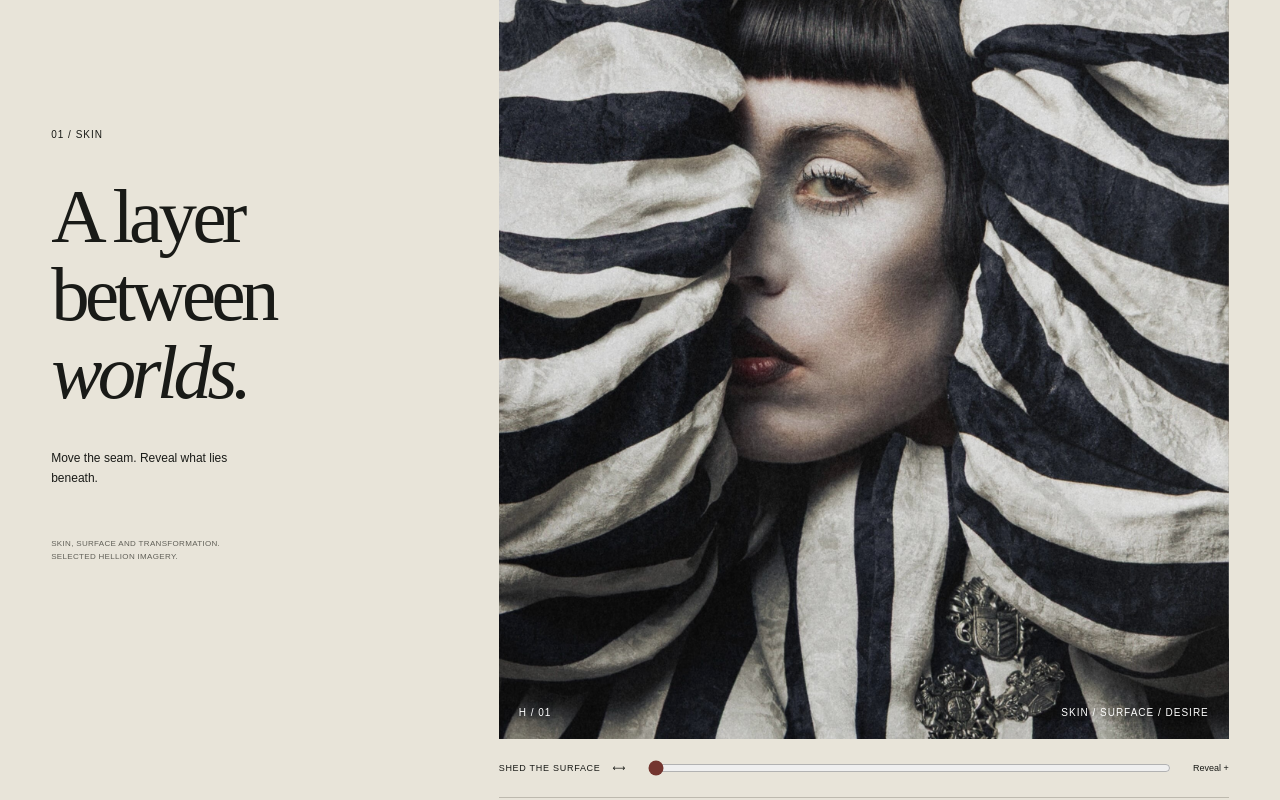
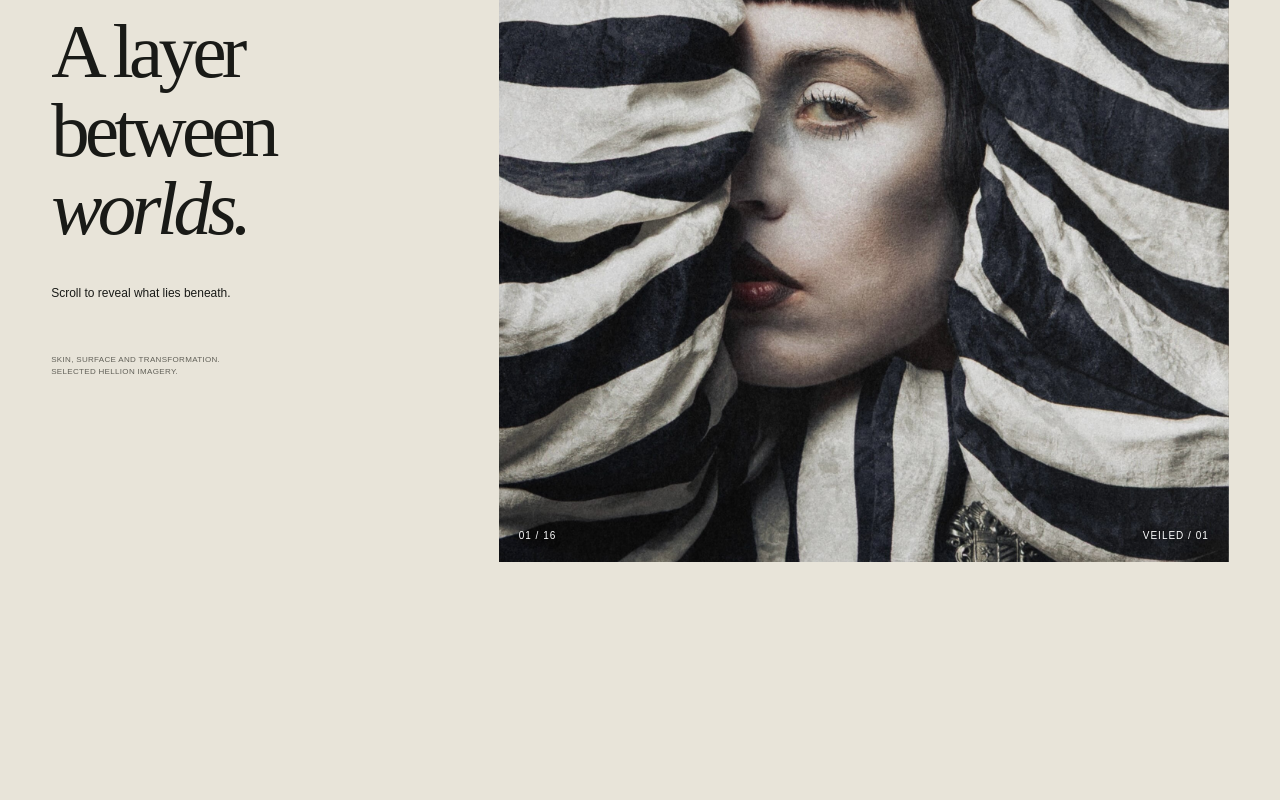
Before and after one commit to andaykhvc/Storm-Nijhuis, a Next.js app: page /hellion in a window 1280 px wide. Shown: the part 740-1540 px from the top of the page. Built offline with nearby package versions, Linux system fonts and the light colour scheme.

Commit message:
Animate all HELLION photographs with reversible scroll shedding

```diff
--- a/app/globals.css
+++ b/app/globals.css
@@ -251,6 +251,7 @@ main {
   color: var(--muted);
 }
 .shedding-wrap {
+  width: 100%;
   min-width: 0;
 }
 .shedding {
@@ -277,20 +278,18 @@ main {
 }
 .shed-over {
   clip-path: polygon(
-    var(--shed) 0,
+    var(--shed, 0%) 0,
     100% 0,
     100% 100%,
-    var(--shed) 100%,
-    calc(var(--shed) + var(--fold-a)) 80%,
-    calc(var(--shed) - var(--fold-b)) 62%,
-    calc(var(--shed) + var(--fold-c)) 43%,
-    calc(var(--shed) - var(--fold-d)) 23%
+    var(--shed, 0%) 100%,
+    calc(var(--shed, 0%) + var(--fold-a, 0%)) 80%,
+    calc(var(--shed, 0%) - var(--fold-b, 0%)) 62%,
+    calc(var(--shed, 0%) + var(--fold-c, 0%)) 43%,
+    calc(var(--shed, 0%) - var(--fold-d, 0%)) 23%
   );
-  transition: clip-path 0.55s cubic-bezier(0.2, 0.7, 0.2, 1);
 }
 .shed-over img {
-  transform: scale(1.02);
-  transition: transform 0.7s;
+  transform: scale(var(--peel-stretch, 1.02));
 }
 .surface-label {
   position: absolute;
@@ -301,32 +300,6 @@ main {
   justify-content: space-between;
   color: #fff;
   text-shadow: 0 1px 8px #000;
-}
-.shed-controls {
-  display: flex;
-  align-items: center;
-  gap: 20px;
-  min-height: 59px;
-  border-bottom: 1px solid var(--line);
-  font-size: 9px;
-  text-transform: uppercase;
-  letter-spacing: 0.08em;
-}
-.shed-controls label {
-  display: flex;
-  gap: 12px;
-  white-space: nowrap;
-}
-.shed-controls input {
-  width: 100%;
-  min-width: 30px;
-  height: 32px;
-  accent-color: var(--red);
-  cursor: ew-resize;
-}
-.shed-controls button {
-  white-space: nowrap;
-  min-height: 44px;
 }
 .hero-foot {
   display: flex;
@@ -871,12 +844,6 @@ main {
   .archive-caption span:nth-child(2) {
     display: none;
   }
-  .shed-controls {
-    gap: 12px;
-  }
-  .shed-controls label {
-    font-size: 8px;
-  }
   .manifesto-bottom {
     margin-left: 15%;
   }
@@ -987,15 +954,6 @@ main {
     left: 15px;
     right: 15px;
     bottom: 15px;
-  }
-  .shed-controls {
-    gap: 14px;
-  }
-  .shed-controls label {
-    font-size: 8px;
-  }
-  .shed-controls button {
-    font-size: 8px;
   }
   .hero-foot {
     margin-top: 28px;
@@ -1271,7 +1229,7 @@ main {
 }
 .shed-seam {
   position: absolute;
-  left: var(--shed);
+  left: var(--shed, 0%);
   top: 0;
   height: 100%;
   width: 3%;
@@ -1293,5 +1251,94 @@ main {
     100% 100%,
     100% 0
   );
-  transition: left 0.55s cubic-bezier(0.2, 0.7, 0.2, 1);
+  opacity: var(--seam-opacity, 0);
 }
+
+/* The same organic mask is now scrubbed by normal page scrolling. */
+.shedding-wrap {
+  --shed-top: clamp(24px, 8svh, 80px);
+  --shed-travel: clamp(220px, 40svh, 420px);
+}
+.shed-runway {
+  height: 0;
+}
+.is-scroll-linked .shed-sticky {
+  position: sticky;
+  top: var(--shed-top);
+}
+.is-scroll-linked .shed-runway {
+  height: calc(var(--shed-travel) * var(--sequence-steps, 1));
+}
+.shedding {
+  max-height: calc(100svh - 2 * var(--shed-top));
+}
+.hero-composition,
+.collection-surface {
+  align-items: start;
+}
+.hero-statement {
+  padding-top: 70px;
+}
+.collection-surface > div:first-child {
+  padding-top: 70px;
+}
+@media (min-width: 701px) and (prefers-reduced-motion: no-preference) {
+  .hero-statement,
+  .collection-surface > div:first-child {
+    position: sticky;
+    top: clamp(24px, 8svh, 80px);
+  }
+}
+@media (max-width: 700px) {
+  .hero-statement {
+    padding-top: 42px;
+  }
+  .collection-surface > div:first-child {
+    padding-top: 0;
+  }
+}
+@media (prefers-reduced-motion: reduce) {
+  .shed-over {
+    clip-path: none;
+  }
+  .shed-over img {
+    transform: scale(1.02);
+  }
+  .shed-seam {
+    display: none;
+  }
+}
+
+.shed-buffer {
+  position: absolute;
+  width: 1px;
+  height: 1px;
+  overflow: hidden;
+  opacity: 0;
+  pointer-events: none;
+}
+.lookbook {
+  align-items: start;
+}
+.lookbook .shedding {
+  aspect-ratio: 0.75;
+}
+.lookbook-aside {
+  position: sticky;
+  top: clamp(24px, 8svh, 80px);
+  padding-top: 45px;
+}
+.lookbook-aside p {
+  font-size: 11px;
+  line-height: 1.8;
+}
+@media (max-width: 700px) {
+  .lookbook-aside {
+    position: static;
+    padding-top: 0;
+    order: -1;
+  }
+  .lookbook-aside p {
+    grid-column: 2;
+  }
+}
--- a/app/hellion/page.tsx
+++ b/app/hellion/page.tsx
@@ -34,17 +34,14 @@ export default function Hellion() {
             <br />
             <em>worlds.</em>
           </h2>
-          <p>Move the seam. Reveal what lies beneath.</p>
+          <p>Scroll to reveal what lies beneath.</p>
           <span className="content-note">
             Skin, surface and transformation.
             <br />
             Selected HELLION imagery.
           </span>
         </div>
-        <Shedding
-          outer={getMedia(site.home.hero)}
-          inner={getMedia(site.home.reveal)}
-        />
+        <Shedding items={site.scrollSequence.map(getMedia)} />
       </div>
       <div className="collection-quote">
         <span className="eyebrow">02 / Transformation</span>
--- a/app/page.tsx
+++ b/app/page.tsx
@@ -44,10 +44,7 @@ export default function Home() {
             </Link>
             <span className="hero-side-note">01 — Skin / surface / desire</span>
           </div>
-          <Shedding
-            outer={getMedia(site.home.hero)}
-            inner={getMedia(site.home.reveal)}
-          />
+          <Shedding items={site.scrollSequence.map(getMedia)} />
         </div>
         <div className="hero-foot">
           <span>Scroll to unfold ↓</span>
--- a/components/lookbook.tsx
+++ b/components/lookbook.tsx
@@ -1,25 +1,14 @@
-"use client";
-import { useHydrated } from "@/components/use-hydrated";
-import { useState } from "react";
-import { MediaImage } from "@/components/media-image";
+import { Shedding } from "@/components/shedding";
 import type { Media } from "@/content/site";
+
 export function Lookbook({ items }: { items: Media[] }) {
-  const ready = useHydrated();
-  const [index, setIndex] = useState(0);
   if (!items.length) return null;
-  const item = items[index];
-  function move(direction: number) {
-    setIndex((index + direction + items.length) % items.length);
-  }
   return (
-    <section className="lookbook" aria-label="Interactive visual sequence">
-      <div className="lookbook-image">
-        <MediaImage
-          key={item.id}
-          item={item}
-          sizes="(max-width: 700px) 100vw, 60vw"
-        />
-      </div>
+    <section
+      className="lookbook"
+      aria-label="Scroll through the visual sequence"
+    >
+      <Shedding items={items} priority={false} />
       <div className="lookbook-aside">
         <span className="eyebrow">The sequence</span>
         <h2>
@@ -27,31 +16,11 @@ export function Lookbook({ items }: { items: Media[] }) {
           <br />
           <em>skin.</em>
         </h2>
-        <div className="lookbook-info" aria-live="polite">
-          <span>
-            {String(index + 1).padStart(2, "0")} /{" "}
-            {String(items.length).padStart(2, "0")}
-          </span>
-          <h3>{item.title}</h3>
-          <p>{item.caption}</p>
-          {item.materials?.length ? <p>{item.materials.join(" / ")}</p> : null}
-        </div>
-        <div className="sequence-controls">
-          <button
-            disabled={!ready}
-            onClick={() => move(-1)}
-            aria-label="Previous image"
-          >
-            ←
-          </button>
-          <button
-            disabled={!ready}
-            onClick={() => move(1)}
-            aria-label="Next image"
-          >
-            →
-          </button>
-        </div>
+        <p>
+          Scroll down to move forward.
+          <br />
+          Scroll up to return.
+        </p>
       </div>
     </section>
   );
--- a/components/shedding.tsx
+++ b/components/shedding.tsx
@@ -1,68 +1,199 @@
 "use client";
-import { useHydrated } from "@/components/use-hydrated";
-import { useState } from "react";
+
+import { useEffect, useLayoutEffect, useRef, useState } from "react";
 import type { CSSProperties } from "react";
 import { MediaImage } from "@/components/media-image";
 import type { Media } from "@/content/site";
-export function Shedding({ outer, inner }: { outer: Media; inner: Media }) {
-  const ready = useHydrated();
-  const [amount, setAmount] = useState(0);
+
+const initialSurface = {
+  "--shed": "0%",
+  "--fold-a": "0%",
+  "--fold-b": "0%",
+  "--fold-c": "0%",
+  "--fold-d": "0%",
+  "--seam-opacity": "0",
+} as CSSProperties;
+
+function paintSurface(image: HTMLDivElement, progress: number) {
+  const fold = Math.sin(progress * Math.PI);
+  image.style.setProperty("--shed", `${progress * 100}%`);
+  image.style.setProperty("--fold-a", `${fold * 2.5}%`);
+  image.style.setProperty("--fold-b", `${fold * 1.5}%`);
+  image.style.setProperty("--fold-c", `${fold * 3}%`);
+  image.style.setProperty("--fold-d", `${fold}%`);
+  image.style.setProperty(
+    "--seam-opacity",
+    progress > 0 && progress < 1 ? "1" : "0",
+  );
+  image.style.setProperty("--peel-stretch", `${1.02 + fold * 0.012}`);
+}
+
+export function Shedding({
+  items,
+  priority = true,
+}: {
+  items: Media[];
+  priority?: boolean;
+}) {
+  const [index, setIndex] = useState(0);
+  const [labelIndex, setLabelIndex] = useState(0);
+  const wrapper = useRef<HTMLDivElement>(null);
+  const sticky = useRef<HTMLDivElement>(null);
+  const surface = useRef<HTMLDivElement>(null);
+  const runway = useRef<HTMLDivElement>(null);
+  const position = useRef({ index: 0, label: 0, progress: 0 });
+
+  // Apply the mask after a pair changes so the previous photograph cannot flash back.
+  useLayoutEffect(() => {
+    if (surface.current)
+      paintSurface(surface.current, position.current.progress);
+  }, [index]);
+
+  useEffect(() => {
+    const container = wrapper.current;
+    const panel = sticky.current;
+    const image = surface.current;
+    const distance = runway.current;
+    if (!container || !panel || !image || !distance || items.length < 2) return;
+
+    const motion = window.matchMedia("(prefers-reduced-motion: reduce)");
+    let dispose = () => {};
+
+    function configure() {
+      dispose();
+      if (!window.IntersectionObserver) return;
+      const reduced = motion.matches;
+      container!.classList.add("is-scroll-linked");
+      let frame = 0;
+      let listening = false;
+      let top = 0;
+      let travel = 1;
+
+      function paint() {
+        frame = 0;
+        const progress = Math.max(
+          0,
+          Math.min(1, (top - container!.getBoundingClientRect().top) / travel),
+        );
+        const sequence = progress * (items.length - 1);
+        const nextIndex = Math.min(
+          Math.floor(sequence),
+          items.length - (reduced ? 1 : 2),
+        );
+        const amount = reduced ? 0 : sequence - nextIndex;
+        const changed = nextIndex !== position.current.index;
+        const nextLabel = Math.min(
+          items.length - 1,
+          Math.floor(sequence + (reduced ? 0 : 0.5)),
+        );
+        if (nextLabel !== position.current.label) setLabelIndex(nextLabel);
+        position.current = {
+          index: nextIndex,
+          label: nextLabel,
+          progress: amount,
+        };
+        if (changed) setIndex(nextIndex);
+        else paintSurface(image!, amount);
+      }
+
+      function schedule() {
+        if (!frame) frame = window.requestAnimationFrame(paint);
+      }
+
+      function measure() {
+        top = parseFloat(window.getComputedStyle(panel!).top) || 0;
+        travel = Math.max(1, distance!.getBoundingClientRect().height);
+        schedule();
+      }
+
+      const observer = new IntersectionObserver(
+        ([entry]) => {
+          if (entry.isIntersecting && !listening) {
+            window.addEventListener("scroll", schedule, { passive: true });
+            listening = true;
+          } else if (!entry.isIntersecting && listening) {
+            window.removeEventListener("scroll", schedule);
+            listening = false;
+          }
+          schedule();
+        },
+        { rootMargin: "200px 0px" },
+      );
+      observer.observe(container!);
+      const resize = window.ResizeObserver ? new ResizeObserver(measure) : null;
+      resize?.observe(panel!);
+      resize?.observe(distance!);
+      window.addEventListener("resize", measure, { passive: true });
+      measure();
+
+      dispose = () => {
+        observer.disconnect();
+        resize?.disconnect();
+        window.removeEventListener("scroll", schedule);
+        window.removeEventListener("resize", measure);
+        window.cancelAnimationFrame(frame);
+        container!.classList.remove("is-scroll-linked");
+      };
+    }
+
+    configure();
+    motion.addEventListener("change", configure);
+    return () => {
+      motion.removeEventListener("change", configure);
+      dispose();
+    };
+  }, [items]);
+
+  if (!items.length) return null;
+  const outer = items[index];
+  const inner = items[Math.min(index + 1, items.length - 1)];
+  const upcoming = items[index + 2];
+
   return (
-    <div className="shedding-wrap">
     <div
-        className="shedding"
-        style={
-          {
-            "--shed": `${amount}%`,
-            "--fold-a": `${amount > 0 && amount < 100 ? 2.5 : 0}%`,
-            "--fold-b": `${amount > 0 && amount < 100 ? 1.5 : 0}%`,
-            "--fold-c": `${amount > 0 && amount < 100 ? 3 : 0}%`,
-            "--fold-d": `${amount > 0 && amount < 100 ? 1 : 0}%`,
-          } as CSSProperties
-        }
+      ref={wrapper}
+      className="shedding-wrap"
+      style={{ "--sequence-steps": items.length - 1 } as CSSProperties}
     >
+      <div ref={sticky} className="shed-sticky">
+        <div ref={surface} className="shedding" style={initialSurface}>
           <div className="shed-under">
-          <MediaImage item={inner} sizes="(max-width: 700px) 100vw, 55vw" />
+            <MediaImage
+              item={inner}
+              fit={inner.role === "full-look" ? "contain" : "cover"}
+              eager
+              sizes="(max-width: 700px) 100vw, 55vw"
+            />
           </div>
           <div className="shed-over">
             <MediaImage
               item={outer}
-            priority
+              fit={outer.role === "full-look" ? "contain" : "cover"}
+              eager
+              priority={priority && index === 0}
               sizes="(max-width: 700px) 100vw, 55vw"
             />
           </div>
-        {amount > 0 && amount < 100 ? (
           <span className="shed-seam" aria-hidden="true" />
-        ) : null}
           <div className="surface-label">
-          <span>H / 01</span>
-          <span>Skin / surface / desire</span>
+            <span>
+              {String(labelIndex + 1).padStart(2, "0")} /{" "}
+              {String(items.length).padStart(2, "0")}
+            </span>
+            <span>{items[labelIndex].title}</span>
           </div>
         </div>
-      <div className="shed-controls">
-        <label htmlFor="shed-range">
-          Shed the surface <span aria-hidden="true">⟷</span>
-        </label>
-        <input
-          id="shed-range"
-          type="range"
-          disabled={!ready}
-          min="0"
-          max="100"
-          value={amount}
-          onChange={(event) => setAmount(Number(event.target.value))}
-          aria-valuetext={`${amount} percent of the inner surface revealed`}
+        {upcoming ? (
+          <div className="shed-buffer" aria-hidden="true">
+            <MediaImage
+              item={upcoming}
+              eager
+              sizes="(max-width: 700px) 100vw, 55vw"
             />
-        <button
-          disabled={!ready}
-          onClick={() => setAmount(amount < 50 ? 100 : 0)}
-          aria-label={
-            amount < 50 ? "Reveal inner surface" : "Restore outer surface"
-          }
-        >
-          {amount < 50 ? "Reveal +" : "Return −"}
-        </button>
           </div>
+        ) : null}
+      </div>
+      <div ref={runway} className="shed-runway" aria-hidden="true" />
     </div>
   );
 }
--- a/content/site.ts
+++ b/content/site.ts
@@ -230,6 +230,24 @@ export const site = {
     isolated: "sculptural-front",
     material: "textured-portrait",
   },
+  scrollSequence: [
+    "veiled-eye",
+    "striped-portrait",
+    "stripe-detail",
+    "black-silhouette",
+    "veil-detail",
+    "black-profile",
+    "black-reverse",
+    "gloss-silhouette",
+    "sculptural-front",
+    "sculptural-profile",
+    "sculptural-reverse",
+    "paired-detail",
+    "paired-silhouettes",
+    "textured-silhouette",
+    "textured-portrait",
+    "textured-profile",
+  ],
   lookbook: [
     "black-silhouette",
     "black-profile",
```
Also changed, not shown: components/media-image.tsx (+7 -2 lines), scripts/validate-content.mjs (+15 -1 lines), 2 other files (tests, documents, lock files or other folders). Lines whose indentation alone changed are shown as unchanged.
